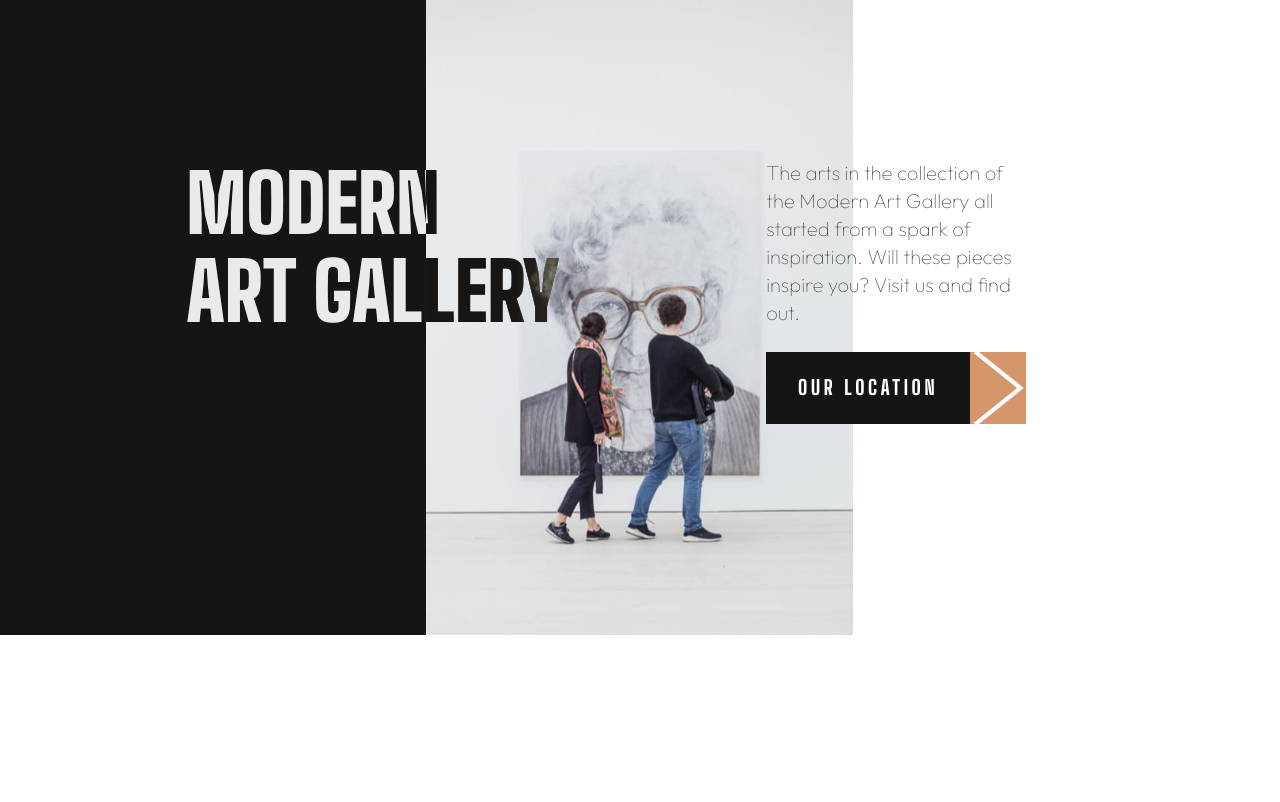
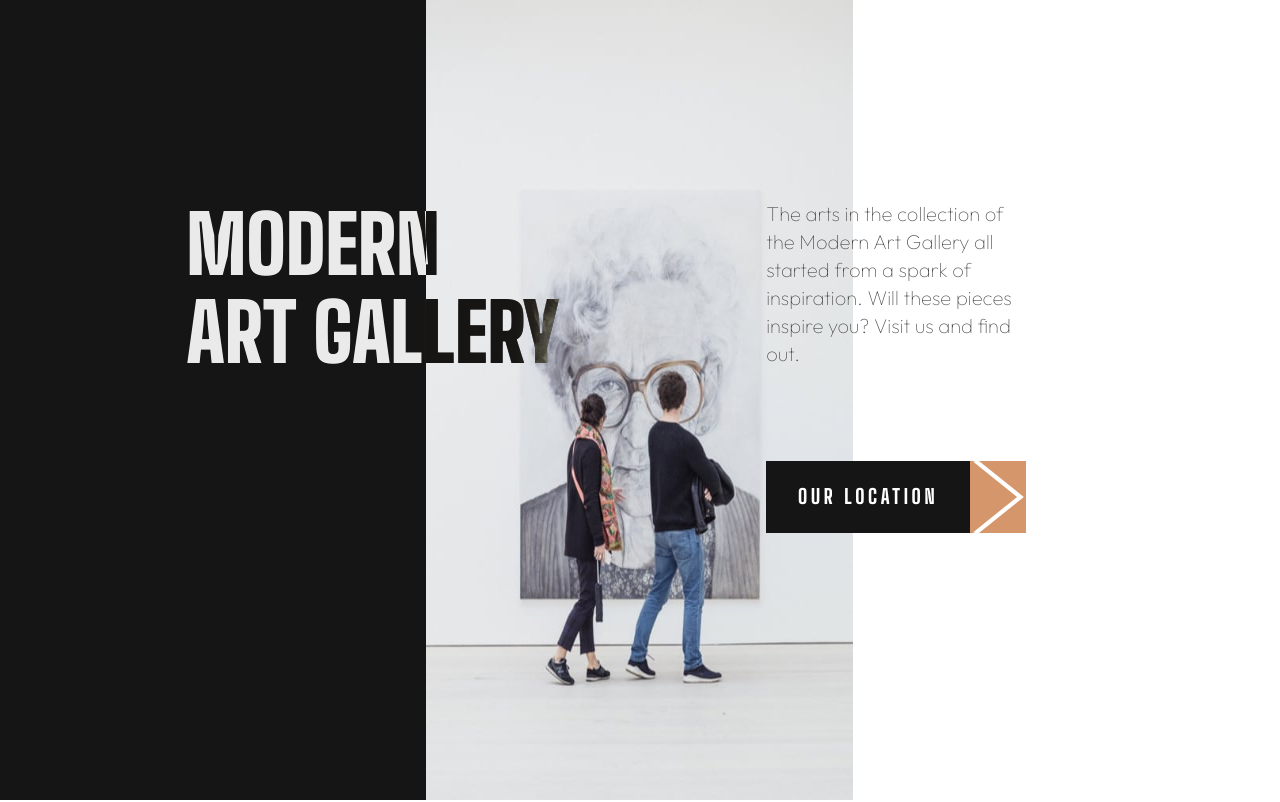
Before and after one commit to francisldn/FOM-art-gallery, a React (Create React App) app: page / in a window 1280 px wide. Shown: the top 802 px of the page. Built offline with nearby package versions, Linux system fonts and the light colour scheme.

Commit message:
adjust min-height for hero

```diff
--- a/src/components/art-gallery/artgallery.styles.css
+++ b/src/components/art-gallery/artgallery.styles.css
@@ -5,7 +5,7 @@
         grid-template-rows: repeat(12, 8.33%);
         grid-row: 1 / 4;
         max-width: 100%;
-        max-height: 800px
+        min-height: 800px
     }
 
     .art-gallery-left {
```
